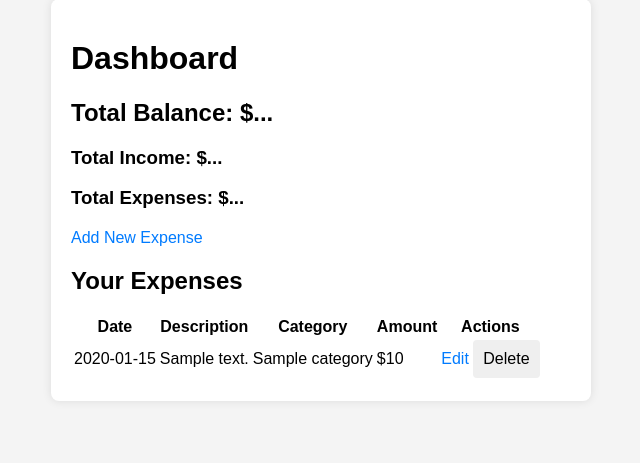
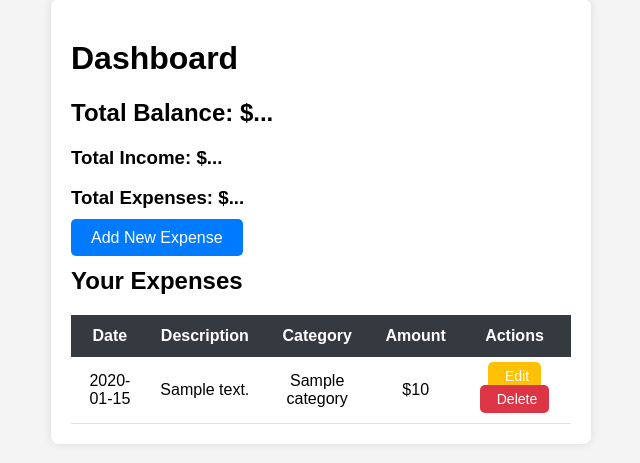
Before and after one commit to stanly08/walletwatch, a Flask app: template app/templates/dashboard.html in a window 1280 px wide. Shown: the part 121-584 px from the top of the page, without its empty margins (319-959 px from the left). Run offline with Flask 3, Linux system fonts and the light colour scheme; the template is opened without the code that fills it: values that come from a table or form of the project are taken from there, most other values are stand-ins (such as "Sample title", 1, 10 or a date in 2020).

Commit message:
Update dashboard.html

```diff
--- a/app/templates/dashboard.html
+++ b/app/templates/dashboard.html
@@ -7,7 +7,7 @@
     <h1>Dashboard</h1>
 
     <!-- Statistics Section -->
-    <div class="statistics">
+    <div class="statistics" style="margin-bottom: 20px;">
         <h2>Total Balance: $...</h2>
         <h3>Total Income: $...</h3>
         <h3>Total Expenses: $...</h3>
@@ -15,35 +15,48 @@
 
     <!-- Button to Add Expense -->
     <div style="margin-top: 20px;">
-        <a href="{{ url_for('main.add_expense') }}" class="btn btn-primary">Add New Expense</a>
+        <a href="{{ url_for('main.add_expense') }}" class="btn btn-primary btn-lg"
+           style="background-color: #007bff; color: white; border: none; padding: 10px 20px; font-size: 16px; border-radius: 5px; text-decoration: none;">
+           Add New Expense
+        </a>
     </div>
 
     <!-- Display Existing Expenses -->
     {% if expenses %}
     <div style="margin-top: 20px;">
         <h2>Your Expenses</h2>
-        <table class="table table-bordered">
-            <thead>
+        <table class="table table-bordered" style="width: 100%; border-collapse: collapse; margin-top: 20px;">
+            <thead style="background-color: #343a40; color: white;">
                 <tr>
-                    <th>Date</th>
-                    <th>Description</th>
-                    <th>Category</th>
-                    <th>Amount</th>
-                    <th>Actions</th>
+                    <th style="padding: 12px; text-align: center;">Date</th>
+                    <th style="padding: 12px; text-align: center;">Description</th>
+                    <th style="padding: 12px; text-align: center;">Category</th>
+                    <th style="padding: 12px; text-align: center;">Amount</th>
+                    <th style="padding: 12px; text-align: center;">Actions</th>
                 </tr>
             </thead>
             <tbody>
                 {% for expense in expenses %}
-                <tr>
-                    <td>{{ expense.date.strftime('%Y-%m-%d') if expense.date else 'N/A' }}</td> <!-- Use conditional formatting -->
-                    <td>{{ expense.description }}</td>
-                    <td>{{ expense.category }}</td>
-                    <td>${{ expense.amount }}</td>
-                    <td>
-                        <a href="{{ url_for('main.edit_expense', expense_id=expense.id) }}" class="btn btn-warning btn-sm">Edit</a>
+                <tr style="text-align: center; border-bottom: 1px solid #dee2e6;">
+                    <td style="padding: 10px;">{{ expense.date.strftime('%Y-%m-%d') if expense.date else 'N/A' }}</td>
+                    <td style="padding: 10px;">{{ expense.description }}</td>
+                    <td style="padding: 10px;">{{ expense.category }}</td>
+                    <td style="padding: 10px;">${{ expense.amount }}</td>
+                    <td style="padding: 10px;">
+                        <!-- Edit Button -->
+                        <a href="{{ url_for('main.edit_expense', expense_id=expense.id) }}" class="btn btn-sm btn-warning"
+                           style="background-color: #ffc107; color: white; border: none; padding: 6px 12px; font-size: 14px; border-radius: 5px; text-decoration: none;">
+                           <i class="fa fa-edit" style="margin-right: 5px;"></i> Edit
+                        </a>
+
+                        <!-- Delete Button -->
                         <form action="{{ url_for('main.delete_expense', expense_id=expense.id) }}" method="POST" style="display: inline;">
                             {{ form.csrf_token() }}  <!-- Include the CSRF token -->
-                            <button type="submit" class="btn btn-danger btn-sm">Delete</button>
+                            <button type="submit" class="btn btn-sm btn-danger"
+                                    style="background-color: #dc3545; color: white; border: none; padding: 6px 12px; font-size: 14px; border-radius: 5px; cursor: pointer;"
+                                    onclick="return confirm('Are you sure you want to delete this expense?');">
+                                <i class="fa fa-trash" style="margin-right: 5px;"></i> Delete
+                            </button>
                         </form>
                     </td>
                 </tr>
```
